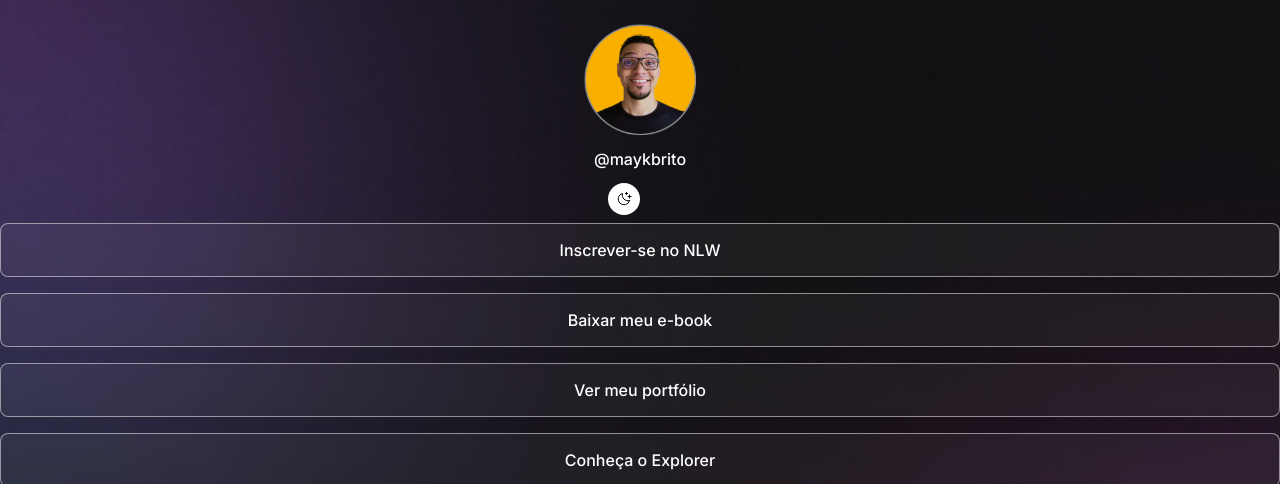
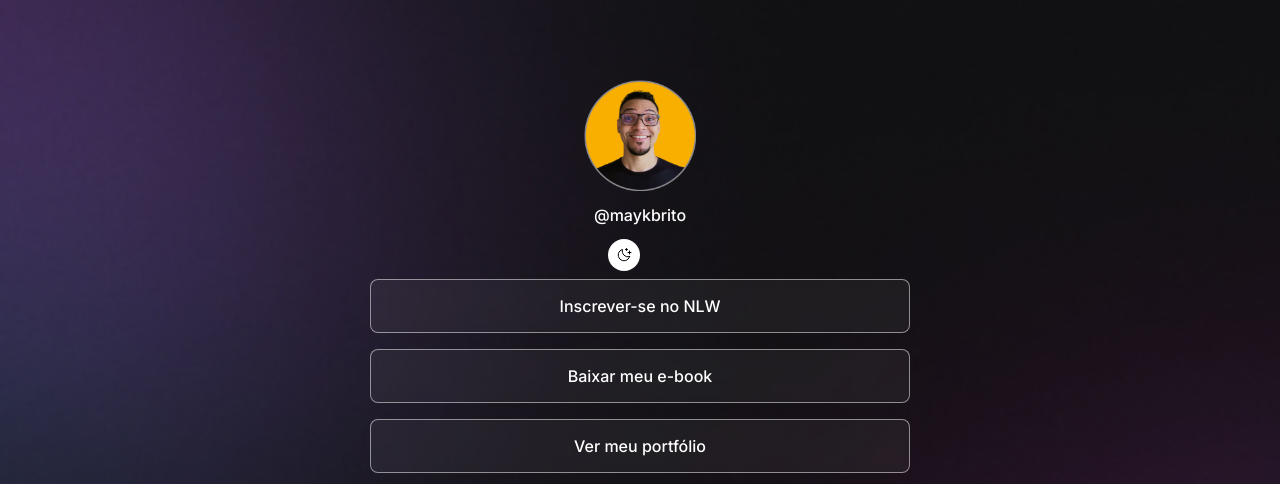
Before and after one commit to lfrclnando/devlinks, a plain HTML site: page index.html in a window 1280 px wide. Shown: the top 484 px of the page. Drawn offline with nearby package versions, Linux system fonts and the light colour scheme.

Commit message:
Fit/container main

```diff
--- a/index.html
+++ b/index.html
@@ -18,7 +18,7 @@
     <link rel="stylesheet" href="style.css" />
   </head>
   <body>
-    <div id="">
+    <div id="container">
       <div id="profile">
         <img
           src="./assets/avatar.png"
--- a/style.css
+++ b/style.css
@@ -3,6 +3,7 @@
   padding: 0;
   box-sizing: border-box;
 }
+
 :root {
   --text-color: white;
   --bg-url: url(./assets/bg-mobile.jpg);
@@ -12,6 +13,7 @@
   --highlight-color: rgba(255, 255, 255, 0.2);
   --switch-bg-url: url(./assets/moon-stars.svg);
 }
+
 .light {
   --text-color: black;
   --bg-url: url(./assets/bg-mobile-light.jpg);
@@ -21,6 +23,7 @@
   --highlight-color: rgba(0, 0, 0, 0.1);
   --switch-bg-url: url(./assets/sun.svg);
 }
+
 body {
   background: var(--bg-url) no-repeat top center/cover;
   height: 100vh;
@@ -28,6 +31,13 @@ body {
 body * {
   font-family: "Inter", sans-serif;
   color: var(--text-color);
+}
+
+#container {
+  width: 100%;
+  max-width: 588px;
+  margin: 56px auto 0px;
+  padding: 0 24px;
 }
 
 /* profile */
@@ -66,7 +76,6 @@ body * {
 
   animation: slide-back 0.2s;
 }
-
 .light #switch button {
   animation: slide-in 0.2s forwards;
 }
@@ -126,6 +135,7 @@ ul li a:hover {
   background: var(--highlight-color);
 }
 
+/* footer */
 footer {
   padding: 24px 0;
   text-align: center;
```
